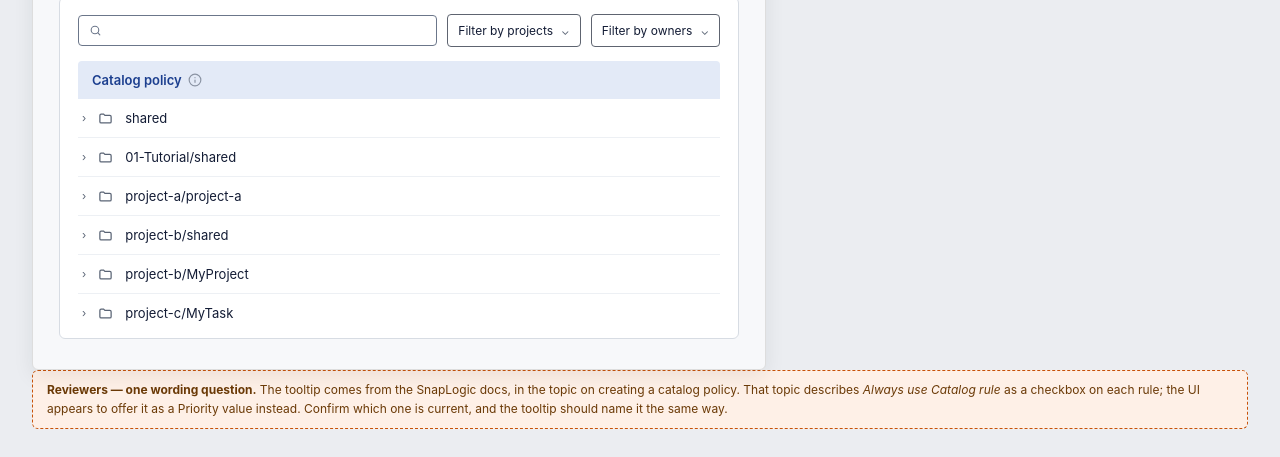
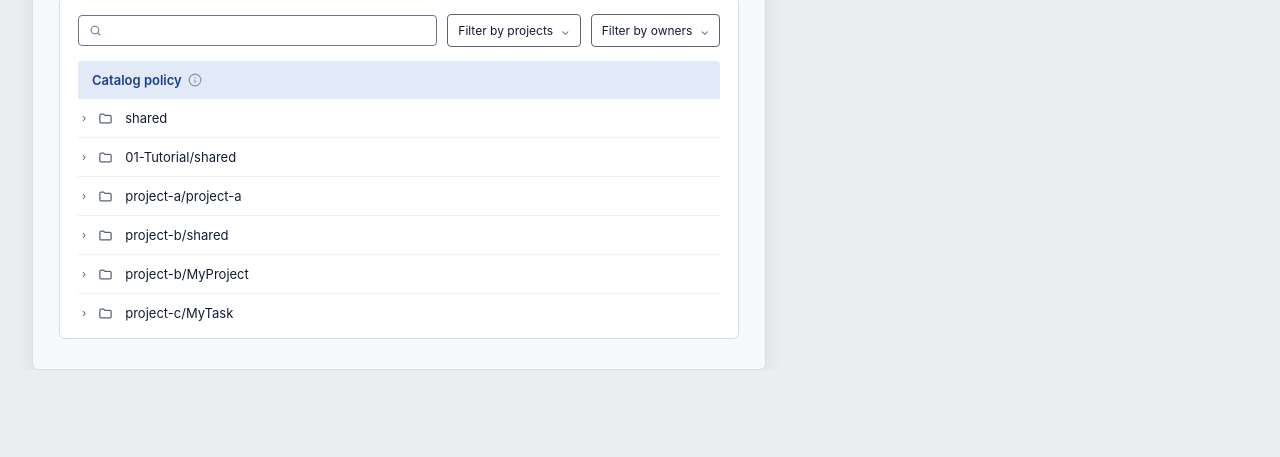
Before and after one commit to rstento-sl/snaplogic-ux-showcase, a plain HTML site: page apim-3/policy-catalog/comparison.html in a window 1280 px wide. Shown: the part 937-1394 px from the top of the page. After the commit the page ends 1307 px from the top, so only its background shows below. Drawn offline with Linux system fonts and the light colour scheme; a web font is replaced by a local one.

Commit message:
Name the catalog rule control as the UI labels it
Priority is a section heading on the rule dialog and Always use Catalog
Rule is the checkbox under it, so the docs and the UI agree. Dropped the
reviewer note that asked which one was current, and the tooltip now
names the checkbox directly.

Co-Authored-By: Claude Opus 5 <noreply@anthropic.com>

```diff
--- a/apim-3/policy-catalog/comparison.html
+++ b/apim-3/policy-catalog/comparison.html
@@ -366,7 +366,7 @@
           <div id="prop-block-band" style="position: relative;">
             <div class="pin green" id="green-pin-3" onclick="openGreenPopover(3, event)">3</div>
             <div class="catalog-band">Catalog policy
-              <span class="sl-tooltip-wrap" tabindex="0"><span class="sl-tooltip-trigger"><svg viewBox="0 0 24 24" fill="none" stroke="currentColor" stroke-width="2" stroke-linecap="round" stroke-linejoin="round" aria-hidden="true"><circle cx="12" cy="12" r="10"/><path d="M12 16v-4"/><path d="M12 8h.01"/></svg></span><span class="sl-tooltip">One policy that holds rules for the whole catalog. A rule in it set to always use the catalog rule overrides the matching rule on a service or an endpoint.</span></span>
+              <span class="sl-tooltip-wrap" tabindex="0"><span class="sl-tooltip-trigger"><svg viewBox="0 0 24 24" fill="none" stroke="currentColor" stroke-width="2" stroke-linecap="round" stroke-linejoin="round" aria-hidden="true"><circle cx="12" cy="12" r="10"/><path d="M12 16v-4"/><path d="M12 8h.01"/></svg></span><span class="sl-tooltip">One policy that holds rules for the whole catalog. A rule here with Always use Catalog Rule selected overrides the matching rule on a service or an endpoint.</span></span>
             </div>
           </div>
 
@@ -389,15 +389,6 @@
   <h2>The proposed page, without the annotations</h2>
   <p class="clean-sub">The same page as the right-hand column above, as a customer would meet it.</p>
   <div class="clean-mount" id="clean-mount"></div>
-</div>
-
-<div class="verify-note">
-  <div>
-    <strong>Reviewers — one wording question.</strong>
-    The tooltip comes from the SnapLogic docs, in the topic on creating a catalog policy. That topic
-    describes <em>Always use Catalog rule</em> as a checkbox on each rule; the UI appears to offer it as a
-    Priority value instead. Confirm which one is current, and the tooltip should name it the same way.
-  </div>
 </div>
 
 <!-- Shared pin popover -->
@@ -439,7 +430,7 @@ const annotations = [
   {
     title: "Catalog Policy names something the page never explains",
     problem: "Catalog Policy sits above the project folders as though it were one of them, but it isn't a project and the page says nothing about what it holds or what it affects. Nothing warns that a rule in it can override a rule someone set on their own service.",
-    fix: "Put a tooltip on the label, using the definition already written in the SnapLogic docs, in the topic on creating a catalog policy: one policy that holds rules for the whole catalog, and a rule in it set to always use the catalog rule overrides the matching rule on a service or an endpoint. Hover the info icon in the proposed column.",
+    fix: "Put a tooltip on the label, using the definition already written in the SnapLogic docs, in the topic on creating a catalog policy: one policy that holds rules for the whole catalog, and a rule here with Always use Catalog Rule selected overrides the matching rule on a service or an endpoint. Hover the info icon in the proposed column.",
     section: "block-band",
     propBlock: "prop-block-band"
   },
```
